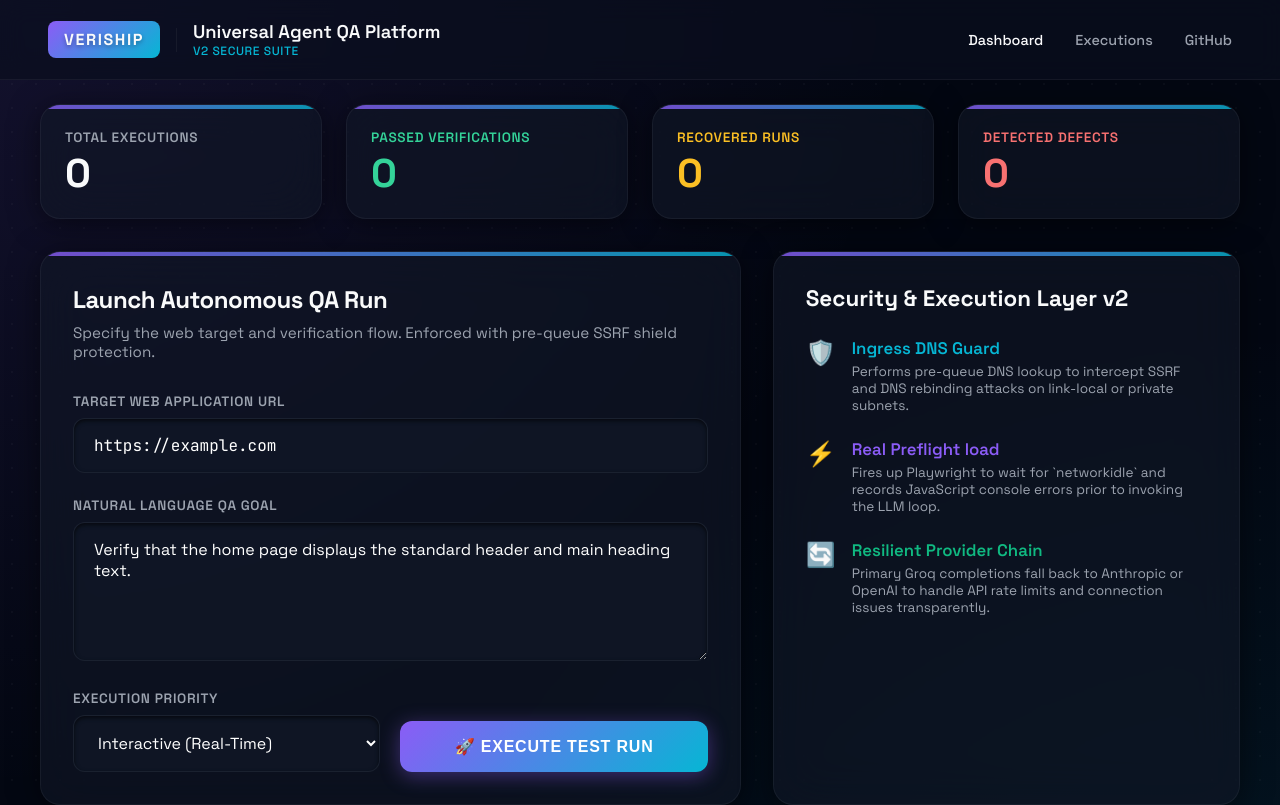
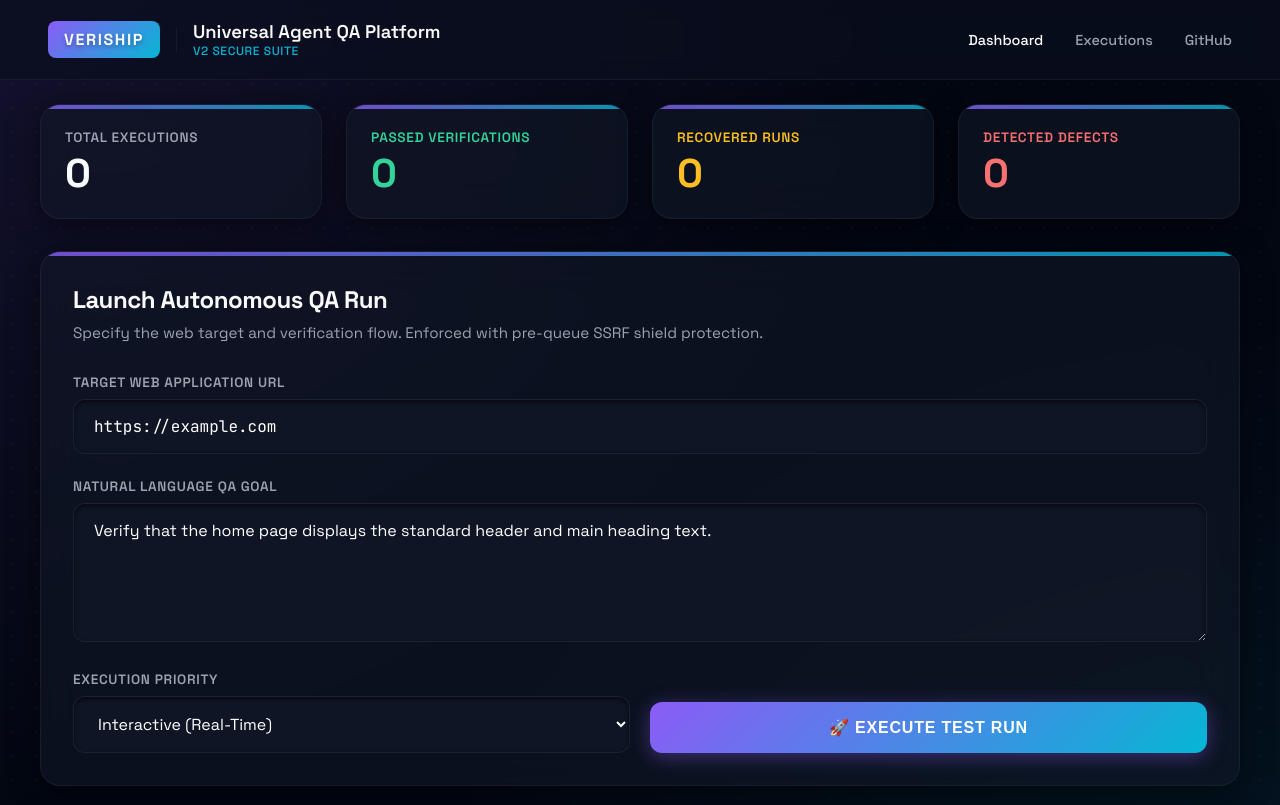
Before and after one commit to Thee-Unruly/VERISHIP, a Next.js app in the folder packages/dashboard/: page / in a window 1280 px wide. Shown: the top 805 px of the page. Built offline with nearby package versions, Linux system fonts and the light colour scheme; no server answers.

Commit message:
style: remove explanation card and expand Launch Panel to full width on dashboard

```diff
--- a/packages/dashboard/src/app/page.tsx
+++ b/packages/dashboard/src/app/page.tsx
@@ -104,10 +104,7 @@ export default function DashboardPage() {
         </div>
       </div>
 
-      {/* Main Grid: Control Panel vs Key Features */}
-      <div style={{ display: 'grid', gridTemplateColumns: '1.2fr 0.8fr', gap: '32px' }}>
-
-        {/* Launch Panel */}
+      {/* Main Control Panel - Full Width */}
       <div className="glow-card">
         <h2 style={{ fontSize: '1.5rem', fontWeight: 700, marginBottom: '8px', letterSpacing: '-0.02em' }}>Launch Autonomous QA Run</h2>
         <p style={{ fontSize: '0.95rem', color: 'var(--text-muted)', marginBottom: '32px' }}>
@@ -185,43 +182,6 @@ export default function DashboardPage() {
             </div>
           )}
         </form>
-        </div>
-
-        {/* Feature Highlights Panel */}
-        <div className="glow-card" style={{ display: 'flex', flexDirection: 'column', gap: '24px' }}>
-          <h2 style={{ fontSize: '1.4rem', fontWeight: 700 }}>Security & Execution Layer v2</h2>
-
-          <div style={{ display: 'flex', gap: '16px' }}>
-            <div style={{ fontSize: '1.5rem' }}>🛡️</div>
-            <div>
-              <h3 style={{ fontSize: '1.05rem', fontWeight: 600, color: 'var(--accent-cyan)' }}>Ingress DNS Guard</h3>
-              <p style={{ fontSize: '0.85rem', color: 'var(--text-muted)', marginTop: '4px' }}>
-                Performs pre-queue DNS lookup to intercept SSRF and DNS rebinding attacks on link-local or private subnets.
-              </p>
-            </div>
-          </div>
-
-          <div style={{ display: 'flex', gap: '16px' }}>
-            <div style={{ fontSize: '1.5rem' }}>⚡</div>
-            <div>
-              <h3 style={{ fontSize: '1.05rem', fontWeight: 600, color: 'var(--accent-violet)' }}>Real Preflight load</h3>
-              <p style={{ fontSize: '0.85rem', color: 'var(--text-muted)', marginTop: '4px' }}>
-                Fires up Playwright to wait for `networkidle` and records JavaScript console errors prior to invoking the LLM loop.
-              </p>
-            </div>
-          </div>
-
-          <div style={{ display: 'flex', gap: '16px' }}>
-            <div style={{ fontSize: '1.5rem' }}>🔄</div>
-            <div>
-              <h3 style={{ fontSize: '1.05rem', fontWeight: 600, color: 'var(--accent-emerald)' }}>Resilient Provider Chain</h3>
-              <p style={{ fontSize: '0.85rem', color: 'var(--text-muted)', marginTop: '4px' }}>
-                Primary Groq completions fall back to Anthropic or OpenAI to handle API rate limits and connection issues transparently.
-              </p>
-            </div>
-          </div>
-        </div>
-
       </div>
 
       {/* Recent Runs Table */}
```
Lines whose indentation alone changed are shown as unchanged.
